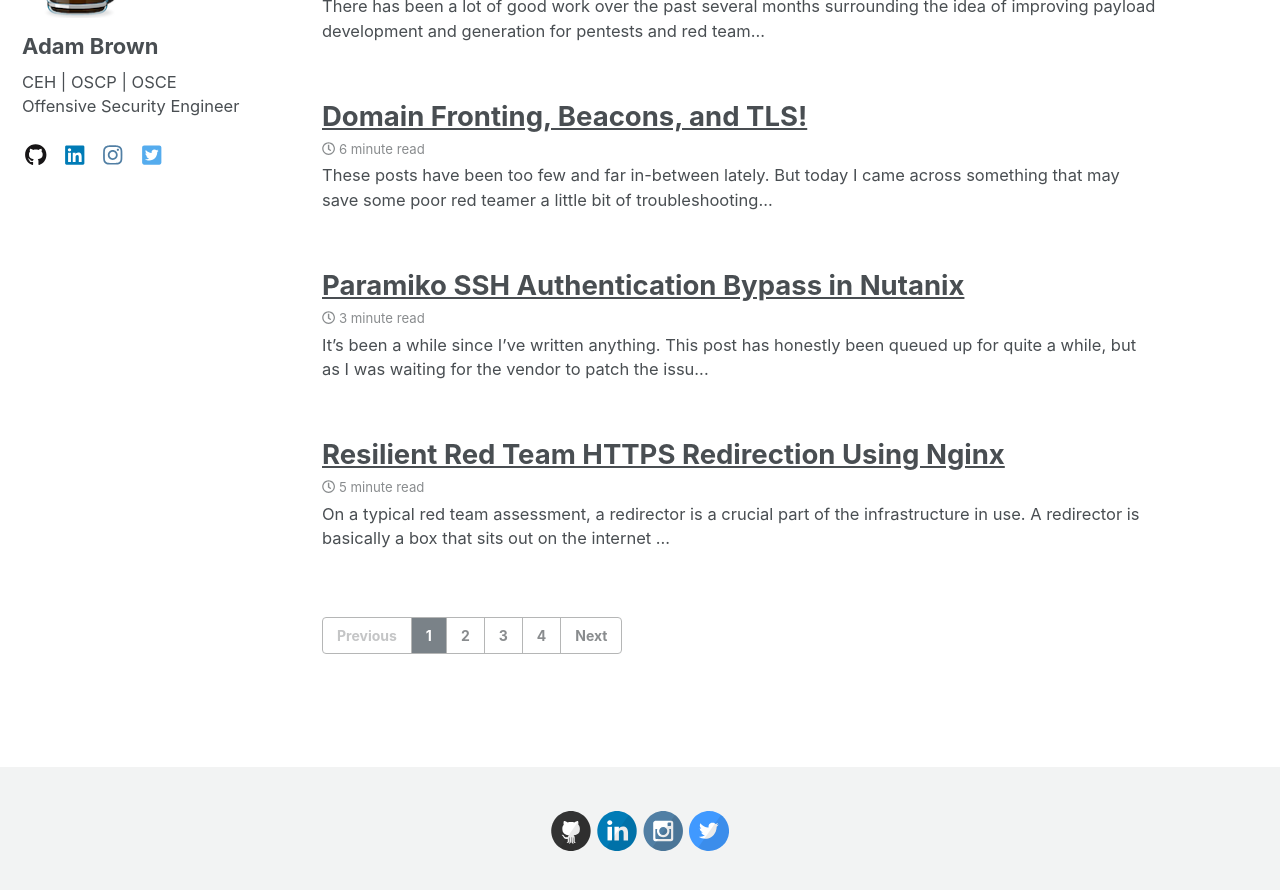
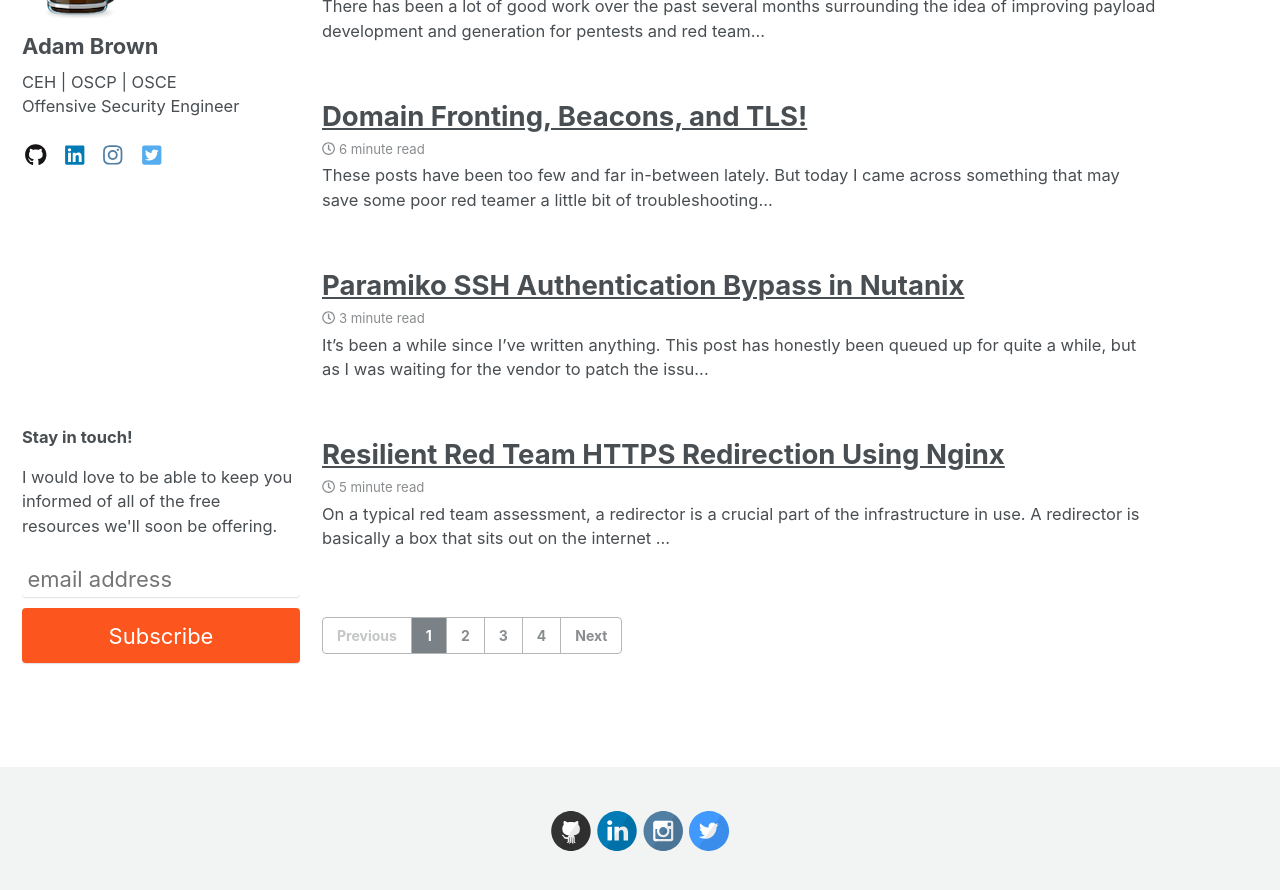
Before and after one commit to coffeegist/coffeegist.github.io, a Jekyll site: the page built from index.html, in a window 1280 px wide and 900 px high, scrolled down 399 px. Shown: the top 890 px of the window. Built offline with Jekyll 4.4.1, drawn with Linux system fonts in a browser that asks for light colours; nearby versions of some CDN libraries; the list of posts is cut into pages by our own code; comment, search, counter and statistics services are not loaded.

```diff
--- a/_includes/custom-scripts.html
+++ b/_includes/custom-scripts.html
@@ -1,2 +1,2 @@
 <!-- Newsletter Subscription -->
-<!--<script type="text/javascript" src="//downloads.mailchimp.com/js/signup-forms/popup/embed.js" data-dojo-config="usePlainJson: true, isDebug: false"></script><script type="text/javascript">require(["mojo/signup-forms/Loader"], function(L) { L.start({"baseUrl":"mc.us18.list-manage.com","uuid":"55ecd7f46498e485fb51c2685","lid":"8cd31646f3"}) })</script>-->
+<script type="text/javascript" src="//downloads.mailchimp.com/js/signup-forms/popup/embed.js" data-dojo-config="usePlainJson: true, isDebug: false"></script><script type="text/javascript">require(["mojo/signup-forms/Loader"], function(L) { L.start({"baseUrl":"mc.us18.list-manage.com","uuid":"55ecd7f46498e485fb51c2685","lid":"8cd31646f3"}) })</script>
--- a/_includes/sidebar.html
+++ b/_includes/sidebar.html
@@ -20,7 +20,7 @@
     {% endif %}
   {% endif %}
     <!-- Begin MailChimp Signup Form -->
-    <!--<div id="mc_embed_signup">
+    <div id="mc_embed_signup">
       <h4>Stay in touch!</h4>
       <p>
         I would love to be able to keep you informed of all of the free resources we'll soon be offering.
@@ -28,7 +28,7 @@
       <form action="https://coffeegist.us18.list-manage.com/subscribe/post?u=55ecd7f46498e485fb51c2685&amp;id=8cd31646f3" method="post" id="mc-embedded-subscribe-form" name="mc-embedded-subscribe-form" class="validate" target="_blank" novalidate>
           <div id="mc_embed_signup_scroll">
         <input type="email" value="" name="EMAIL" class="email" id="mce-EMAIL" placeholder="email address" required>
-          <!-- real people should not fill this in and expect good things - do not remove this or risk form bot signups -- >
+          <!-- real people should not fill this in and expect good things - do not remove this or risk form bot signups -->
           <div style="position: absolute; left: -5000px;" aria-hidden="true"><input type="text" name="b_55ecd7f46498e485fb51c2685_8cd31646f3" tabindex="-1" value=""></div>
           <div class="clear"><input type="submit" value="Subscribe" name="subscribe" id="mc-embedded-subscribe" class="button"></div>
           </div>
```
